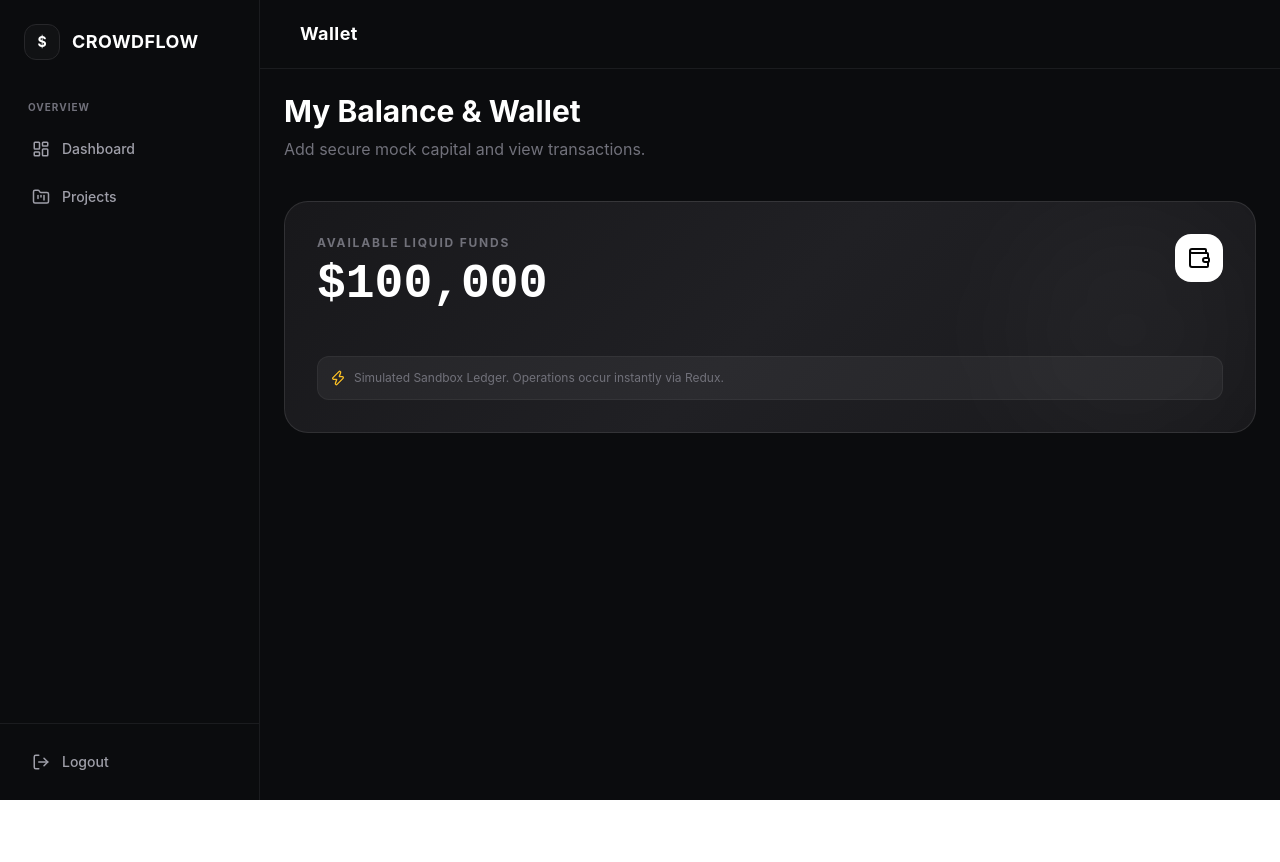
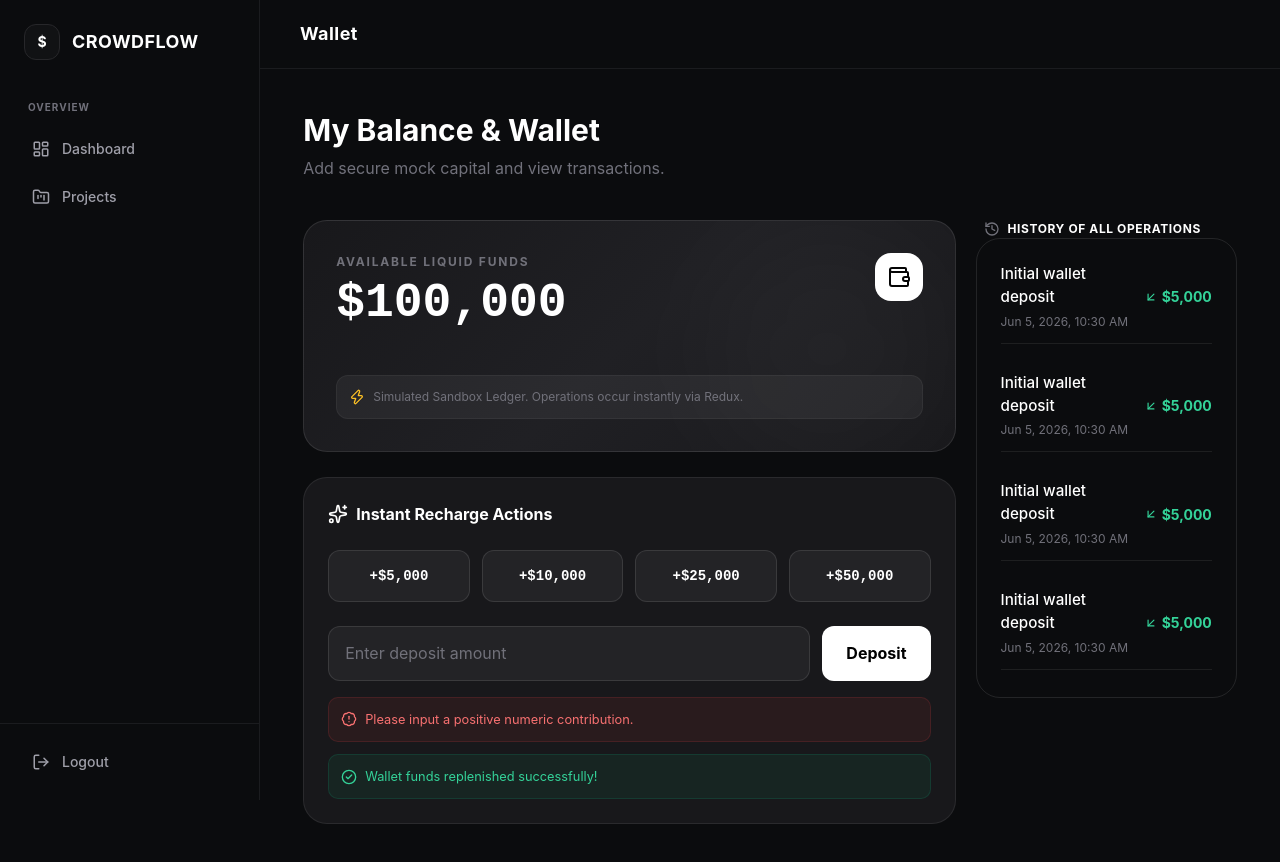
Before and after one commit to shsalima/crowdfund-manager-part-2, a React (Vite) app in the folder front-end/: page /wallet in a window 1280 px wide. Shown: the top 862 px of the page. Before the commit the page ends 800 px from the top, so only its background shows below. Built offline with nearby package versions, Linux system fonts and the light colour scheme; no server answers; sample sign-in values are in the browser's storage.

Commit message:
feat: transaction history component

```diff
--- /dev/null
+++ b/front-end/src/UI/components/wallet/DepositSection.jsx
@@ -0,0 +1,43 @@
+import { Sparkles, BadgeAlert, CircleCheck } from "lucide-react";
+
+import "../../../assets/style.css";
+
+export default function DepositSection() {
+  return (
+    <div className="deposit-section">
+      <h3 className="deposit-section__title">
+        <Sparkles size={20} />
+        Instant Recharge Actions
+      </h3>
+
+      <div className="deposit-section__actions">
+        <button className="deposit-btn">+$5,000</button>
+        <button className="deposit-btn">+$10,000</button>
+        <button className="deposit-btn">+$25,000</button>
+        <button className="deposit-btn">+$50,000</button>
+      </div>
+
+      <form className="deposit-form">
+        <input
+          type="number"
+          placeholder="Enter deposit amount"
+          className="deposit-input"
+        />
+
+        <button type="submit" className="submit-btn">
+          Deposit
+        </button>
+      </form>
+
+      <div className="alert alert--error">
+        <BadgeAlert size={16} />
+        <span>Please input a positive numeric contribution.</span>
+      </div>
+
+      <div className="alert alert--success">
+        <CircleCheck size={16} />
+        <span>Wallet funds replenished successfully!</span>
+      </div>
+    </div>
+  );
+}
--- /dev/null
+++ b/front-end/src/UI/components/wallet/TransactionHistory.jsx
@@ -0,0 +1,64 @@
+import { History, Info } from "lucide-react";
+import TransactionItem from "./TransactionItem";
+import "../../../assets/style.css";
+
+export default function TransactionHistory() {
+  const operations = [
+    {
+      id: 1,
+      type: "deposit",
+      amount: 5000,
+      description: "Initial wallet deposit",
+      date: "2026-06-05T10:30:00",
+    },
+    {
+      id: 2,
+      type: "withdraw",
+      amount: 1200,
+      description: "Investment contribution",
+      date: "2026-06-05T11:15:00",
+    },
+    {
+      id: 3,
+      type: "deposit",
+      amount: 25000,
+      description: "Quick recharge",
+      date: "2026-06-05T12:45:00",
+    },
+    {
+      id: 4,
+      type: "withdraw",
+      amount: 3000,
+      description: "Project funding",
+      date: "2026-06-05T14:10:00",
+    },
+    {
+      id: 5,
+      type: "deposit",
+      amount: 10000,
+      description: "Manual deposit",
+      date: "2026-06-05T16:20:00",
+    },
+  ];
+  return (
+    <div className="transaction-history-container">
+      <div className="history-header">
+        <History className="header-icon" />
+        <h3 className="header-title">HISTORY OF ALL OPERATIONS</h3>
+      </div>
+
+      <div className="history-list-card">
+        {operations.map((operation) => (
+          <TransactionItem key={operation.id} operation={operation} />
+        ))}
+
+        {operations.length === 0 && (
+          <div className="empty-state">
+            <Info className="empty-icon" />
+            <p className="empty-text">No recorded ledger statements.</p>
+          </div>
+        )}
+      </div>
+    </div>
+  );
+}
--- /dev/null
+++ b/front-end/src/UI/components/wallet/TransactionItem.jsx
@@ -0,0 +1,23 @@
+import { ArrowDownLeft } from "lucide-react";
+import "../../../assets/style.css";
+
+export default function TransactionItem() {
+  return (
+    <div className="transaction-item">
+      <div className="transaction-info">
+        <p className="transaction-description">
+          Initial wallet deposit
+        </p>
+
+        <p className="transaction-date">
+          Jun 5, 2026, 10:30 AM
+        </p>
+      </div>
+
+      <span className="transaction-amount deposit">
+        <ArrowDownLeft size={14} />
+        $5,000
+      </span>
+    </div>
+  );
+}
--- a/front-end/src/UI/pages/WalletPage.jsx
+++ b/front-end/src/UI/pages/WalletPage.jsx
@@ -1,11 +1,19 @@
 import BalanceCard from "../components/wallet/BalanceCard";
+import DepositSection from "../components/wallet/DepositSection";
 import Header from "../components/wallet/Header";
+import TransactionHistory from "../components/wallet/TransactionHistory";
 
 function WalletPage() {
   return (
-    <div>
+    <div className="page-container">
       <Header />
-      <BalanceCard />
+      <div className="flex gap-5 max-md:flex-col">
+        <div className="md:w-[70%]">
+          <BalanceCard />
+          <DepositSection />
+        </div>
+        <TransactionHistory />
+      </div>
     </div>
   );
 }
--- a/front-end/src/assets/style.css
+++ b/front-end/src/assets/style.css
@@ -1,3 +1,10 @@
+.page-container {
+  padding: 1.2rem;
+  max-width: 64rem;
+  margin-left: auto;
+  margin-right: auto;
+  width: 100%;
+}
 .balance-card {
   position: relative;
   padding: 2rem;
@@ -5,6 +12,7 @@
   background: linear-gradient(135deg, #18181b 0%, #202024 50%, #18181b 100%);
   border: 1px solid rgba(255, 255, 255, 0.1);
   border-radius: 24px;
+  margin-bottom: 25px;
 }
 
 .balance-card__blur {
@@ -81,3 +89,240 @@
   color: #fbbf24;
   flex-shrink: 0;
 }
+/* ---------------- deposit section -------------------- */
+
+.deposit-section {
+  padding: 1.5rem;
+  border-radius: 24px;
+
+  background: #18181b;
+  border: 1px solid rgba(255, 255, 255, 0.08);
+}
+
+.deposit-section__title {
+  display: flex;
+  align-items: center;
+  gap: 0.5rem;
+
+  margin-bottom: 1.5rem;
+
+  color: white;
+  font-size: 1rem;
+  font-weight: 700;
+}
+
+.deposit-section__actions {
+  display: grid;
+  grid-template-columns: repeat(4, 1fr);
+  gap: 0.75rem;
+
+  margin-bottom: 1.5rem;
+}
+
+.deposit-btn {
+  padding: 0.9rem;
+
+  background: rgba(255, 255, 255, 0.05);
+  color: white;
+
+  border: 1px solid rgba(255, 255, 255, 0.1);
+  border-radius: 12px;
+
+  cursor: pointer;
+  transition: all 0.2s ease;
+
+  font-size: 0.875rem;
+  font-weight: 700;
+  font-family: monospace;
+}
+
+.deposit-btn:hover {
+  border-color: rgba(255, 255, 255, 0.3);
+}
+
+.deposit-form {
+  display: flex;
+  gap: 0.75rem;
+
+  margin-bottom: 1rem;
+}
+
+.deposit-input {
+  flex: 1;
+
+  padding: 0.9rem 1rem;
+
+  background: rgba(255, 255, 255, 0.05);
+  color: white;
+
+  border: 1px solid rgba(255, 255, 255, 0.1);
+  border-radius: 12px;
+
+  outline: none;
+}
+
+.deposit-input::placeholder {
+  color: #71717a;
+}
+
+.deposit-input:focus {
+  border-color: rgba(255, 255, 255, 0.25);
+}
+
+.submit-btn {
+  padding: 0.9rem 1.5rem;
+
+  background: white;
+  color: black;
+
+  border: none;
+  border-radius: 12px;
+
+  cursor: pointer;
+  font-weight: 700;
+
+  transition: background 0.2s ease;
+}
+
+.submit-btn:hover {
+  background: #e5e5e5;
+}
+
+.alert {
+  display: flex;
+  align-items: center;
+  gap: 0.5rem;
+
+  margin-top: 0.75rem;
+  padding: 0.75rem;
+
+  border-radius: 10px;
+  font-size: 0.8rem;
+}
+
+.alert--error {
+  color: #f87171;
+  background: rgba(239, 68, 68, 0.08);
+  border: 1px solid rgba(239, 68, 68, 0.15);
+}
+
+.alert--success {
+  color: #34d399;
+  background: rgba(16, 185, 129, 0.08);
+  border: 1px solid rgba(16, 185, 129, 0.15);
+}
+
+/* --------------Transaction History --------------------*/
+\ .transaction-history-container {
+  display: flex;
+  flex-direction: column;
+  gap: 1rem;
+  box-sizing: border-box;
+}
+
+.history-header {
+  display: flex;
+  align-items: center;
+  gap: 0.5rem;
+  padding-left: 0.5rem;
+  padding-right: 0.5rem;
+  box-sizing: border-box;
+}
+
+.header-icon {
+  width: 1rem;
+  height: 1rem;
+  color: #71717a;
+}
+
+.header-title {
+  margin: 0;
+  color: #ffffff;
+  font-weight: 700;
+  text-transform: uppercase;
+  letter-spacing: 0.05em;
+  font-size: 0.75rem;
+}
+
+.history-list-card {
+  display: flex;
+  flex-direction: column;
+  gap: 1rem;
+  padding: 1.5rem;
+  border-radius: 1.5rem;
+  max-height: 460px;
+  overflow-y: auto;
+  box-sizing: border-box;
+  border: 1px solid rgba(255, 255, 255, 0.1);
+}
+
+.empty-state {
+  display: flex;
+  flex-direction: column;
+  align-items: center;
+  text-align: center;
+  padding-top: 2.5rem;
+  padding-bottom: 2.5rem;
+  color: #52525b;
+  box-sizing: border-box;
+}
+
+.empty-icon {
+  width: 2rem;
+  height: 2rem;
+  margin-bottom: 0.5rem;
+}
+
+.empty-text {
+  margin: 0;
+  font-size: 0.875rem;
+}
+/* --------------- transaction item ----------------------- */
+.transaction-item {
+  display: flex;
+  justify-content: space-between;
+  align-items: center;
+
+  padding-bottom: 0.75rem;
+  margin-bottom: 0.75rem;
+
+  border-bottom: 1px solid rgba(255, 255, 255, 0.08);
+}
+
+.transaction-info {
+  display: flex;
+  flex-direction: column;
+  gap: 0.25rem;
+}
+
+.transaction-description {
+  margin: 0;
+
+  color: #ffffff;
+  font-size: 0.95rem;
+  font-weight: 500;
+}
+
+.transaction-date {
+  margin: 0;
+
+  color: #71717a;
+  font-size: 0.75rem;
+}
+
+.transaction-amount {
+  display: flex;
+  align-items: center;
+  gap: 0.25rem;
+
+  font-size: 0.875rem;
+  font-weight: 700;
+}
+
+.transaction-amount.deposit {
+  color: #34d399;
+}
+
+.transaction-amount.withdraw {
+  color: #a1a1aa;
+}
```
